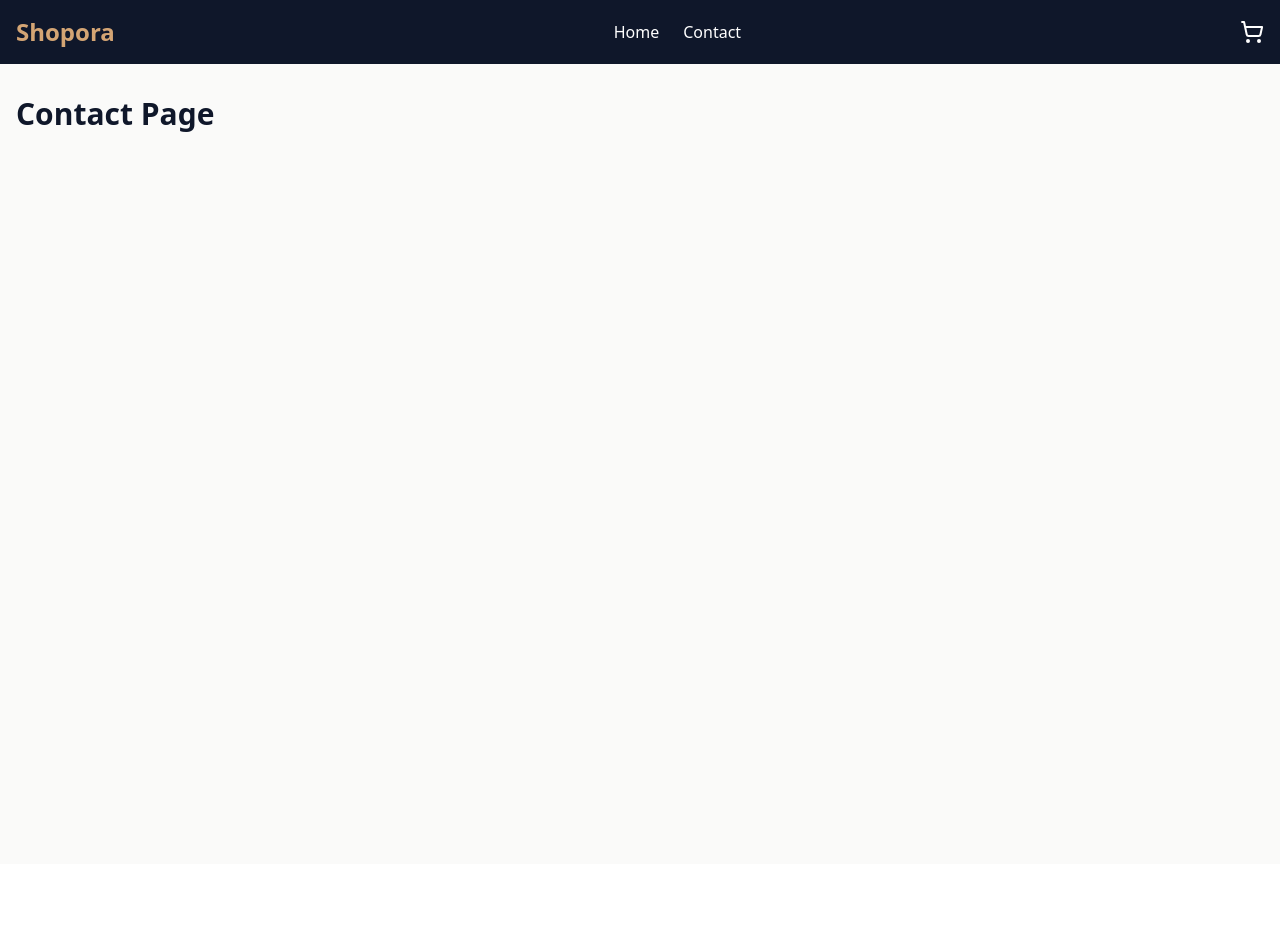
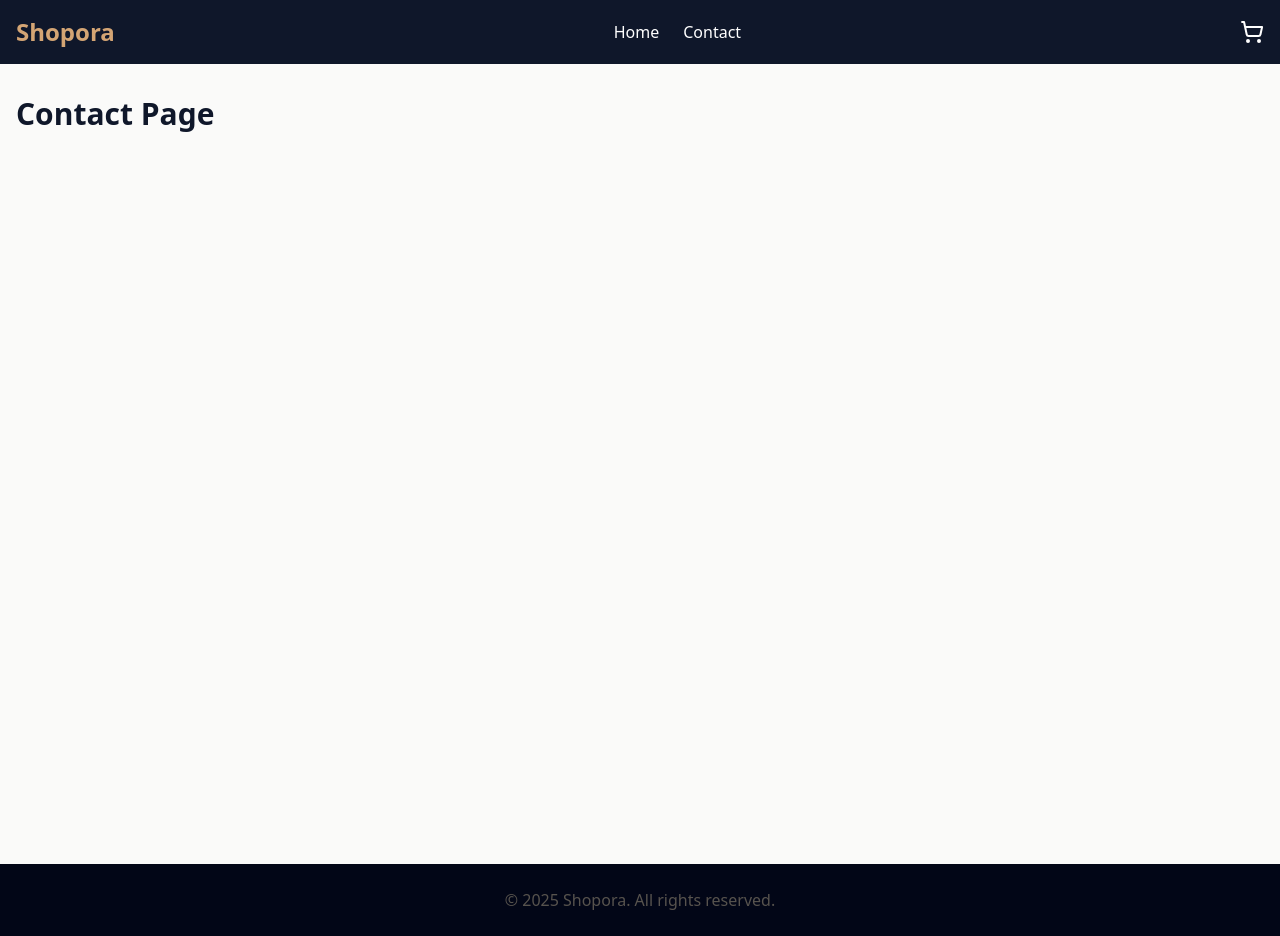
Before and after one commit to sofietoender/Shopora, a React (Vite) app: page /contact in a window 1280 px wide. Before the commit the page ends 864 px from the top, so only its background shows below. Built offline with nearby package versions, Linux system fonts and the light colour scheme.

Commit message:
added footer

```diff
--- a/src/App.jsx
+++ b/src/App.jsx
@@ -1,6 +1,7 @@
 import "./index.css";
 import { BrowserRouter, Routes, Route } from "react-router-dom";
 import Header from "./components/Header";
+import Footer from "./components/Footer";
 
 function App() {
 	return (
@@ -26,6 +27,7 @@
 					/>
 				</Routes>
 			</main>
+			<Footer />
 		</BrowserRouter>
 	);
 }
--- /dev/null
+++ b/src/components/Footer.jsx
@@ -0,0 +1,13 @@
+function Footer() {
+	return (
+		<footer className="bg-primary-dark text-white mt-auto">
+			<div className="container mx-auto px-4 py-6">
+				<div className="text-center text-text-secondary">
+					<p>&copy; 2025 Shopora. All rights reserved.</p>
+				</div>
+			</div>
+		</footer>
+	);
+}
+
+export default Footer;
```
